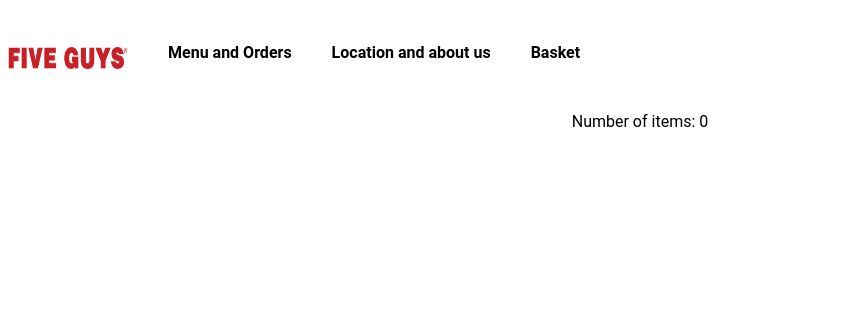
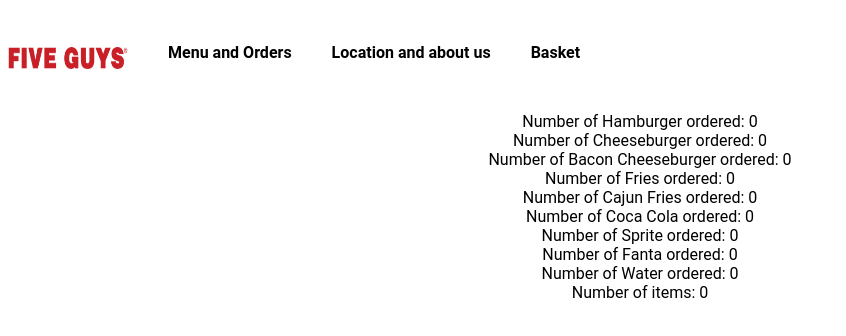
Before and after one commit to lulo166/Restaurant_Five_Guys_Cambridge_Market_Street, a React (Create React App) app: page /Basket in a window 1280 px wide. Shown: the top 336 px of the page, without its empty margins (0-846 px from the left). Built offline with nearby package versions, Linux system fonts and the light colour scheme.

Commit message:
checkpoint

```diff
--- a/src/Basket.js
+++ b/src/Basket.js
@@ -3,7 +3,39 @@
 import Mycard from "./Mycard";
 import Menu_and_Orders from "./Menu_and_Orders";
 
-export default function Basket() {
-  const [totalOrder] = useState(0);
-  return <div>Number of items: {totalOrder}</div>;
+export default function Basket(props) {
+  return (
+  <div>
+    <div>
+      Number of Hamburger ordered: {props.totalHamburger}
+    </div>
+    <div>
+      Number of Cheeseburger ordered: {props.totalCheese}
+    </div>
+    <div>
+      Number of Bacon Cheeseburger ordered: {props.totalBacon}
+    </div>
+    <div>
+      Number of Fries ordered: {props.totalFries}
+    </div>
+    <div>
+      Number of Cajun Fries ordered: {props.totalCajunFries}
+    </div>
+    <div>
+      Number of Coca Cola ordered: {props.totalCocaCola}
+    </div>
+    <div>
+      Number of Sprite ordered: {props.totalSprite}
+    </div>
+    <div>
+      Number of Fanta ordered: {props.totalFanta}
+    </div>
+    <div>
+      Number of Water ordered: {props.totalWater}
+    </div>
+    <div>
+      Number of items: {props.totalHamburger + props.totalCheese + props.totalBacon + props.totalFries + props.totalCajunFries + props.totalCocaCola + props.totalSprite + props.totalFanta + props.totalWater}
+    </div>
+  </div>
+  );
 }
--- a/src/Link_to_more_stuff.js
+++ b/src/Link_to_more_stuff.js
@@ -4,8 +4,18 @@
 import Location_and_about_us from "./Location_and_about_us";
 import Menu_and_Orders from "./Menu_and_Orders";
 import Homepage from "./homepage";
+import { useState } from "react";
 
 export default function Link_to_more_stuff() {
+  const [totalHamburger, setTotalHamburger] = useState(0);
+  const [totalCheese, setTotalCheese] = useState(0);
+  const [totalBacon, setTotalBacon] = useState(0);
+  const [totalFries, setTotalFries] = useState(0);
+  const [totalCajunFries, setTotalCajunFries] = useState(0);
+  const [totalCocaCola, setTotalCocaCola] = useState(0);
+  const [totalSprite, setTotalSprite] = useState(0);
+  const [totalFanta, setTotalFanta] = useState(0);
+  const [totalWater, setTotalWater] = useState(0);
   return (
     <div>
       <div className="mylinks">
@@ -37,12 +47,12 @@
       </div>
         <Routes>
           <Route path="/" element={<Homepage />} />
-          <Route path="/Menu_and_Orders" element={<Menu_and_Orders />} />
+          <Route path="/Menu_and_Orders" element={<Menu_and_Orders totalHamburger={totalHamburger} setTotalHamburger={setTotalHamburger} totalCheese={totalCheese} setTotalCheese={setTotalCheese} totalBacon={totalBacon} setTotalBacon={setTotalBacon} totalFries={totalFries} setTotalFries={setTotalFries} totalCajunFries={totalCajunFries} setTotalCajunFries={setTotalCajunFries} totalCocaCola={totalCocaCola} setTotalCocaCola={setTotalCocaCola} totalSprite={totalSprite} setTotalSprite={setTotalSprite} totalFanta={totalFanta} setTotalFanta={setTotalFanta} totalWater={totalWater} setTotalWater={setTotalWater}/>} />
           <Route
             path="/Location_and_about_us"
             element={<Location_and_about_us />}
           />
-          <Route path="/Basket" element={<Basket />} />
+          <Route path="/Basket" element={<Basket totalHamburger={totalHamburger} setTotalHamburger={setTotalHamburger} totalCheese={totalCheese} setTotalCheese={setTotalCheese} totalBacon={totalBacon} setTotalBacon={setTotalBacon} totalFries={totalFries} setTotalFries={setTotalFries} totalCajunFries={totalCajunFries} setTotalCajunFries={setTotalCajunFries} totalCocaCola={totalCocaCola} setTotalCocaCola={setTotalCocaCola} totalSprite={totalSprite} setTotalSprite={setTotalSprite} totalFanta={totalFanta} setTotalFanta={setTotalFanta} totalWater={totalWater} setTotalWater={setTotalWater}/>} />
         </Routes>
     </div>
   );
--- a/src/Menu_and_Orders.js
+++ b/src/Menu_and_Orders.js
@@ -2,31 +2,22 @@
 import Mycard from "./Mycard";
 import { useState } from "react";
 
-export default function Menu_and_Orders() {
-  const [totalHamburger, setTotalHamburger] = useState(0);
-  const [totalCheese, setTotalCheese] = useState(0);
-  const [totalBacon, setTotalBacon] = useState(0);
-  const [totalFries, setTotalFries] = useState(0);
-  const [totalCajunFries, setTotalCajunFries] = useState(0);
-  const [totalCocaCola, setTotalCocaCola] = useState(0);
-  const [totalSprite, setTotalSprite] = useState(0);
-  const [totalFanta, setTotalFanta] = useState(0);
-  const [totalWater, setTotalWater] = useState(0);
+export default function Menu_and_Orders(props) {
   return (
   <div>
     <div>
-      Number of items: {totalHamburger + totalCheese + totalBacon + totalFries + totalCajunFries + totalCocaCola + totalSprite + totalFanta + totalWater}
+    Number of items: {props.totalHamburger + props.totalCheese + props.totalBacon + props.totalFries + props.totalCajunFries + props.totalCocaCola + props.totalSprite + props.totalFanta + props.totalWater}
     </div>
     <div className="cardbox">
-      <Mycard title="Hamburger" imgLocation="images/Hamburger.jpg" totalOrder = {totalHamburger} setTotalOrder = {setTotalHamburger}/>
-      <Mycard title="Cheeseburger" imgLocation="images/Cheeseburger.jpg" totalOrder = {totalCheese} setTotalOrder = {setTotalCheese}/>
-      <Mycard title="Bacon Cheeseburger" imgLocation="images/Bacon_cheeseburger.jpg" totalOrder = {totalBacon} setTotalOrder = {setTotalBacon}/>
-      <Mycard title="Five Guys Style Fries" imgLocation="images/fries.jpg" totalOrder = {totalFries} setTotalOrder = {setTotalFries}/>
-      <Mycard title="Cajun Style Fries" imgLocation="images/five-guys-cajun-fries.jpg" totalOrder = {totalCajunFries} setTotalOrder = {setTotalCajunFries}/>
-      <Mycard title="Coca Cola" imgLocation="images/coca-cola.jpg" totalOrder = {totalCocaCola} setTotalOrder = {setTotalCocaCola}/>
-      <Mycard title="Sprite" imgLocation="images/Sprite_logo.webp" totalOrder = {totalSprite} setTotalOrder = {setTotalSprite}/>
-      <Mycard title="Fanta" imgLocation="images/Fanta-Logo.png" totalOrder = {totalFanta} setTotalOrder = {setTotalFanta}/>
-      <Mycard title="Water" imgLocation="images/water.jpg" totalOrder = {totalWater} setTotalOrder = {setTotalWater}/>
+      <Mycard title="Hamburger" imgLocation="images/Hamburger.jpg" totalOrder = {props.totalHamburger} setTotalOrder = {props.setTotalHamburger}/>
+      <Mycard title="Cheeseburger" imgLocation="images/Cheeseburger.jpg" totalOrder = {props.totalCheese} setTotalOrder = {props.setTotalCheese}/>
+      <Mycard title="Bacon Cheeseburger" imgLocation="images/Bacon_cheeseburger.jpg" totalOrder = {props.totalBacon} setTotalOrder = {props.setTotalBacon}/>
+      <Mycard title="Five Guys Style Fries" imgLocation="images/fries.jpg" totalOrder = {props.totalFries} setTotalOrder = {props.setTotalFries}/>
+      <Mycard title="Cajun Style Fries" imgLocation="images/five-guys-cajun-fries.jpg" totalOrder = {props.totalCajunFries} setTotalOrder = {props.setTotalCajunFries}/>
+      <Mycard title="Coca Cola" imgLocation="images/coca-cola.jpg" totalOrder = {props.totalCocaCola} setTotalOrder = {props.setTotalCocaCola}/>
+      <Mycard title="Sprite" imgLocation="images/Sprite_logo.webp" totalOrder = {props.totalSprite} setTotalOrder = {props.setTotalSprite}/>
+      <Mycard title="Fanta" imgLocation="images/Fanta-Logo.png" totalOrder = {props.totalFanta} setTotalOrder = {props.setTotalFanta}/>
+      <Mycard title="Water" imgLocation="images/water.jpg" totalOrder = {props.totalWater} setTotalOrder = {props.setTotalWater}/>
     </div>
   </div>
 );
```
